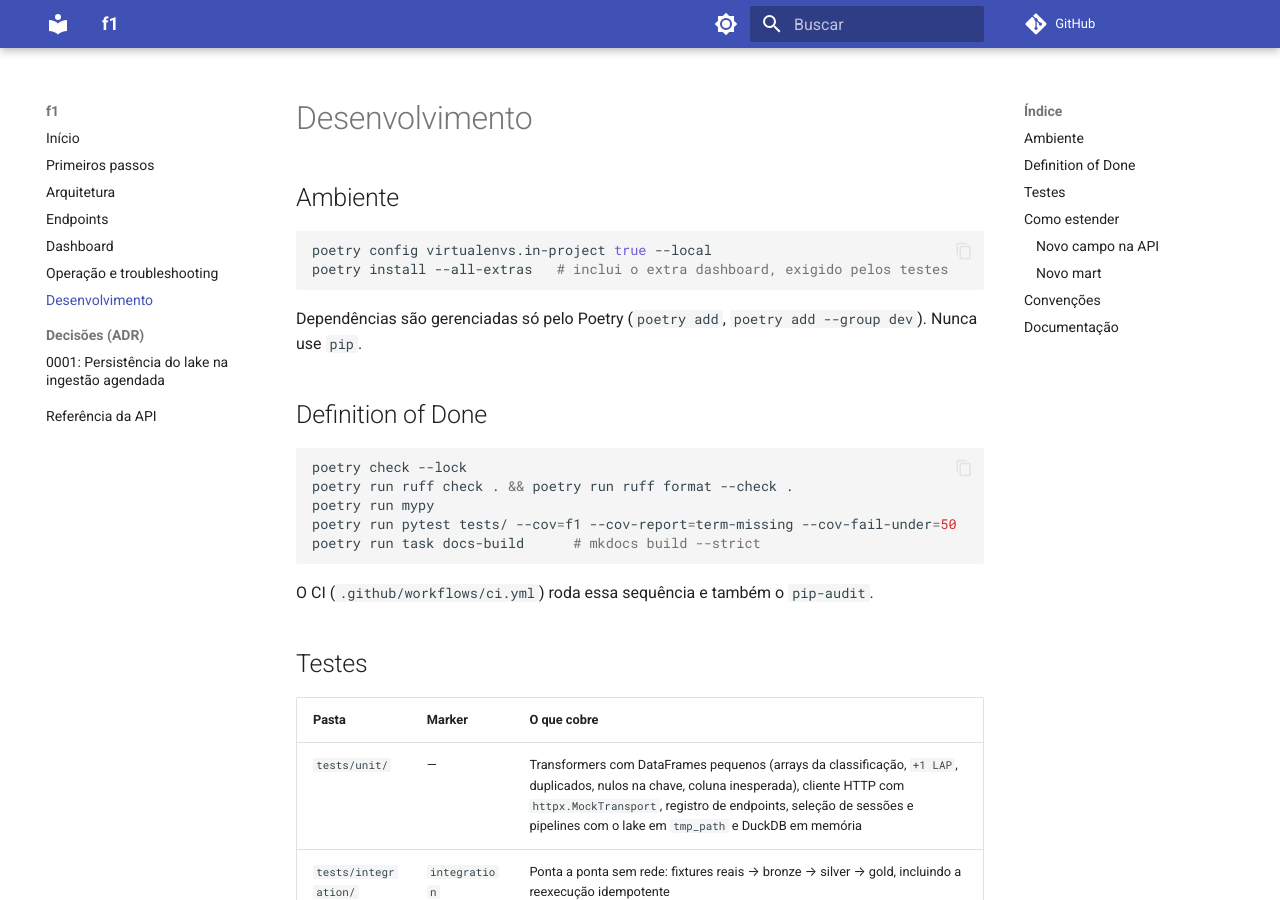
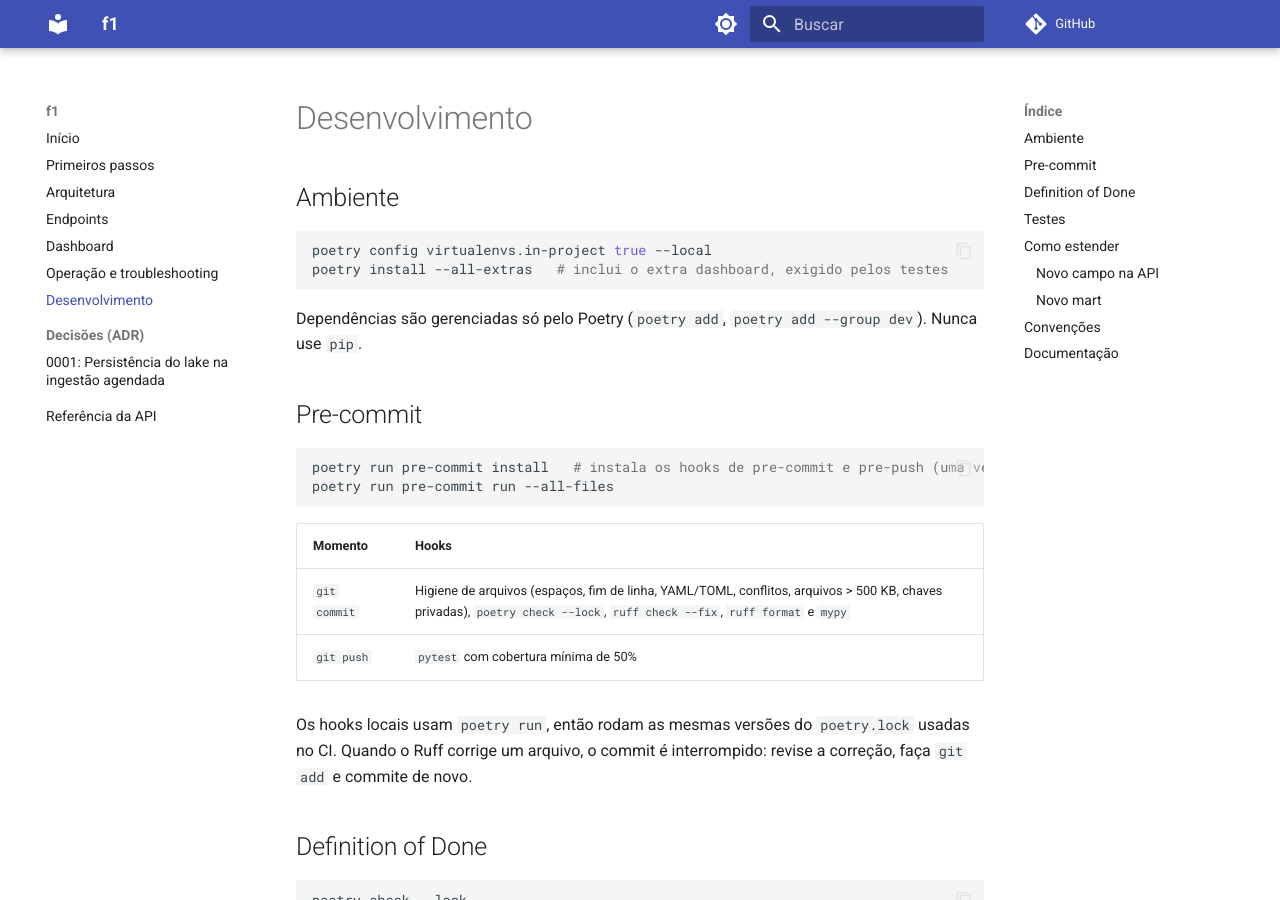
Before and after one commit to FilipeFalcao-1/F1, an MkDocs documentation site: the page built from docs/development.md, in a window 1280 px wide and 900 px high. Built offline with MkDocs 1.6.1 and Material for MkDocs 9.7.7, drawn with Linux system fonts in a browser that asks for light colours; comment, search, counter and statistics services are not loaded.

Commit message:
mkdocs gh

````diff
--- a/docs/development.md
+++ b/docs/development.md
@@ -8,6 +8,20 @@ poetry install --all-extras   # inclui o extra dashboard, exigido pelos testes
 ```
 
 Dependências são gerenciadas só pelo Poetry (`poetry add`, `poetry add --group dev`). Nunca use `pip`.
+
+## Pre-commit
+
+```bash
+poetry run pre-commit install   # instala os hooks de pre-commit e pre-push (uma vez por clone)
+poetry run pre-commit run --all-files
+```
+
+| Momento | Hooks |
+|---|---|
+| `git commit` | Higiene de arquivos (espaços, fim de linha, YAML/TOML, conflitos, arquivos > 500 KB, chaves privadas), `poetry check --lock`, `ruff check --fix`, `ruff format` e `mypy` |
+| `git push` | `pytest` com cobertura mínima de 50% |
+
+Os hooks locais usam `poetry run`, então rodam as mesmas versões do `poetry.lock` usadas no CI. Quando o Ruff corrige um arquivo, o commit é interrompido: revise a correção, faça `git add` e commite de novo.
 
 ## Definition of Done
 
--- a/pyproject.toml
+++ b/pyproject.toml
@@ -105,7 +105,8 @@ dev = [
     "mkdocs-material (>=9.8.0,<10.0.0)",
     "mkdocstrings[python] (>=1.0.8,<2.0.0)",
     "pip-audit (>=2.10.1,<3.0.0)",
-    "taskipy (>=1.14.1,<2.0.0)"
+    "taskipy (>=1.14.1,<2.0.0)",
+    "pre-commit (>=4.7.0,<5.0.0)"
 ]
 
 # ---------------------------------------------------------------- Taskipy
````
Also changed, not shown: .pre-commit-config.yaml (added, +57 -0 lines), 1 other file.
